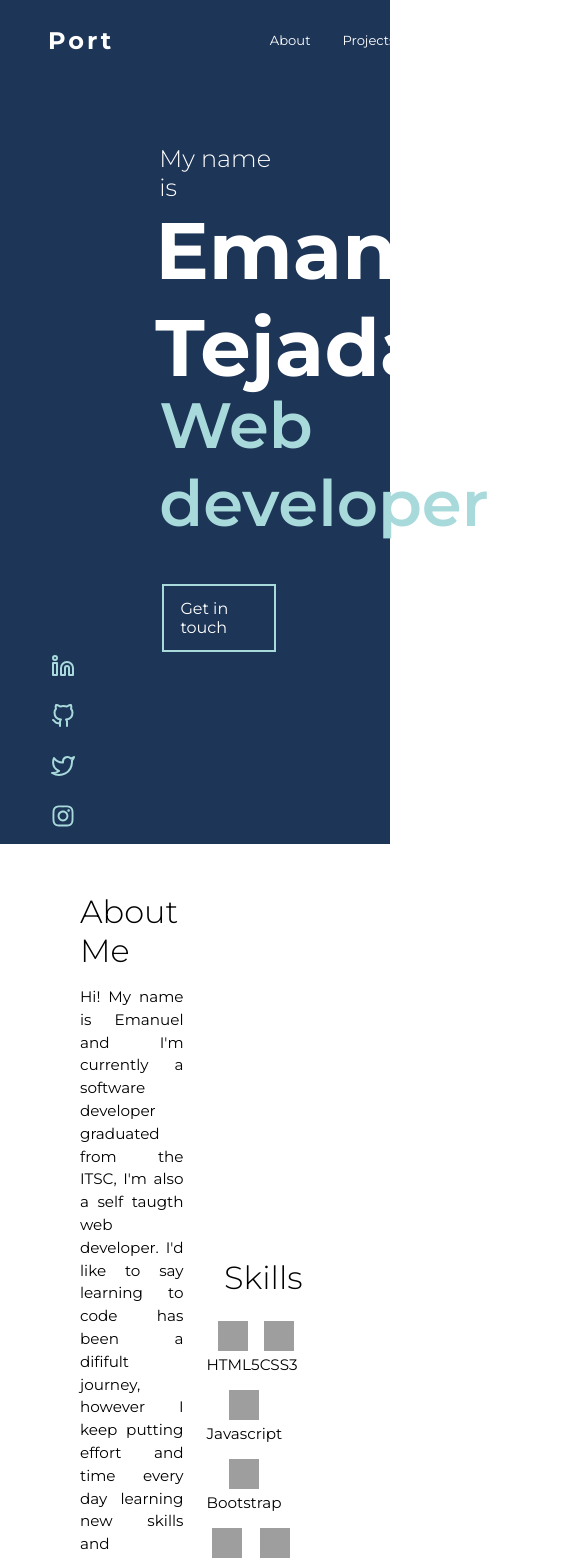
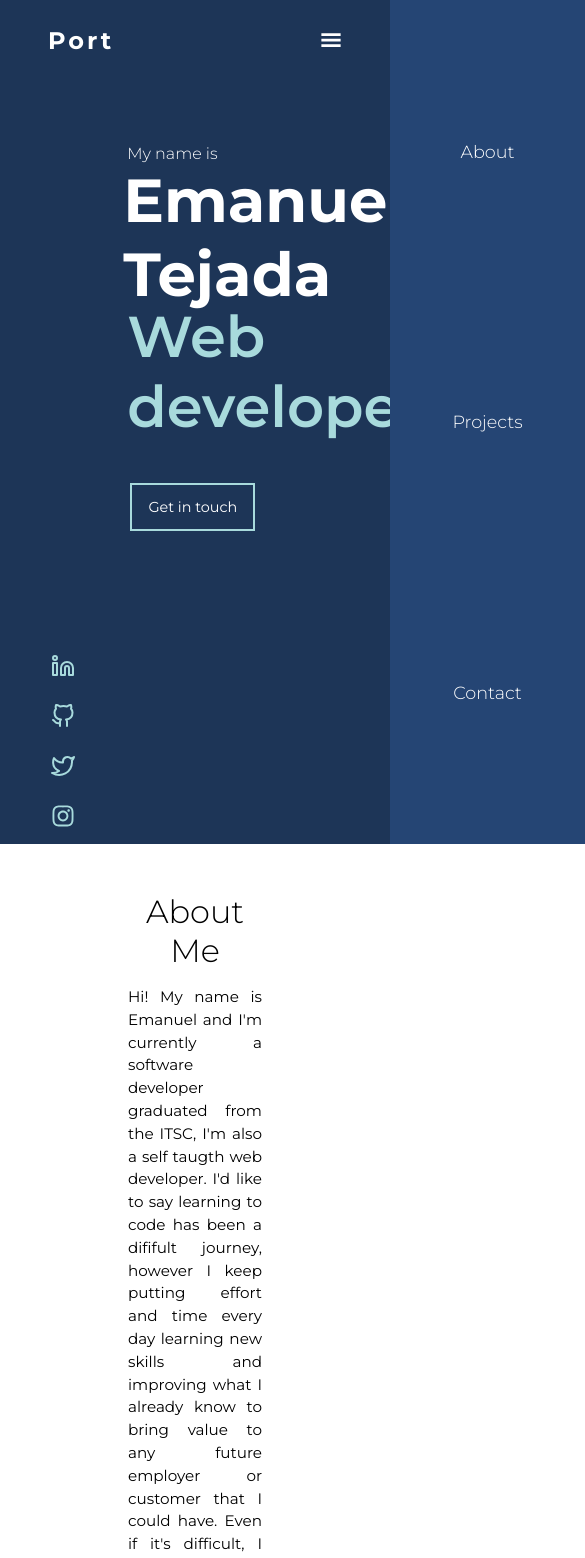
Before and after one commit to EmanuelTejada032/portcolio, a React (Create React App) app: page / in a window 390 px wide. Shown: the top 1558 px of the page, 585 px wide, since content can reach past the window. Built offline with nearby package versions, Linux system fonts and the light colour scheme; grey boxes are pictures that could not be loaded.

Commit message:
responsive layout for medium devices

```diff
--- a/src/App.css
+++ b/src/App.css
@@ -149,13 +149,14 @@ body{
     font-size: 2rem;
     padding: 1rem 0;
     text-align: center;
+    margin-bottom: 1rem;
 }
 
 .project{
     display: flex;
     justify-content: space-between;
     margin: 0 auto;
-    padding: 2rem 2rem;
+    padding: 2rem;
     margin-bottom: 3rem;
     background-color: var(--tertiaryColor);
     max-width: 1030px;
@@ -264,3 +265,88 @@ body{
     }
 
 }
+
+@media screen and (max-width: 992px){
+    .about h2,
+    .projects h4{
+        text-align: center;
+    }
+
+    /* Hero */
+    .hero{
+       padding-top: 5rem;
+    }
+    .main-hero{
+        padding: 4rem 3rem ;
+    }
+    .main-hero p{
+        font-size: 1rem;
+    }
+
+    .main-hero h2{
+        font-size: 3.8rem;
+    }
+    .main-hero h4{
+        font-size: 3.6rem;
+    }
+
+    .hero-btn{
+        font-size: .9rem;
+    }
+
+    /* About */
+    .projects,
+    .about{
+        flex-direction: column;
+        margin: 0 8rem;
+        padding: 2rem 0;
+    }
+    .about-text,
+    .about-skills{
+        min-height: fit-content;
+        width: 100%;
+        padding: 0;
+    }
+    .about-skills h2{
+        padding: 1rem 0;
+    }
+
+    .skills-container{
+        width: 105%;
+        position: relative;
+        left: -5%;
+    }
+
+    /* projects */
+    .project{
+        flex-direction: column;
+        padding: 1rem ;
+        min-height: 500px;
+        justify-content: initial;
+    }
+    .project-image{
+        order: -1;
+        width: 90%;
+        height: 250px;
+        margin: 0 auto;
+    }
+    .project-info{
+        height:  250px;
+        flex-basis: initial;
+        padding-top: 1rem;
+        justify-content: space-between;
+        align-items: center;
+        width: 90%;
+        margin: 0 auto;
+    }
+    .project-info h4{
+        font-size: 1.3rem;
+        font-weight: 500;
+    }
+
+    /* contact */
+    .contact {
+        font-size: .9rem;
+    }
+
+}
--- a/src/components/Footer/styles.css
+++ b/src/components/Footer/styles.css
@@ -17,3 +17,9 @@
     color: #A8DADC;
     font-size: 1.5rem;
 }
+
+@media screen and (max-width: 992px){
+    .footer ul{
+        justify-content: space-between;
+    }
+}
--- a/src/components/Form/styles.css
+++ b/src/components/Form/styles.css
@@ -20,13 +20,13 @@
 }
 
 .form-button{
-    display: inline-block;
+    display: block;
     letter-spacing: 2px;
     padding: .8rem 4.3rem;
     background-color: var(--primaryColor) ;
     color: white;
     cursor: pointer;
-    margin: 0 18.75rem;
+    margin: 0 auto;
 }
 
 input {
@@ -53,9 +53,8 @@ textarea {
     outline: none;
   }
 
-  @media screen and (max-width: 1200px){
-    .form-button{
-        margin: 0 15.90rem;
-        padding: .8rem 4rem;
+  @media screen and (max-width: 992px){
+    .sender-info{
+        flex-direction: column;
     }
   }
--- a/src/components/Navbar/styles.css
+++ b/src/components/Navbar/styles.css
@@ -63,25 +63,21 @@ h1{
 }
 
 .menu-icon{
-    font-size: 1.4rem;
+    font-size: 1.5rem;
     color: white;
     display: none;
     cursor: pointer;
-    width: 22px;
+    width: 30px;
     z-index: 4;
 }
 
 
-/* @media screen and (max-width: 992px){
- .navbar-links{
-     width: 40%;
- }
-}
+
 
 @media screen and (max-width: 768px){
     .navbar-links{
         flex-direction: column;
-        width: 60%;
+        width: 50%;
         text-align: center;
         justify-content: space-around;
         height: 100vh;
@@ -109,4 +105,4 @@ h1{
         width: 25px;
         height: 25px;
     }
-} */
+}
```
